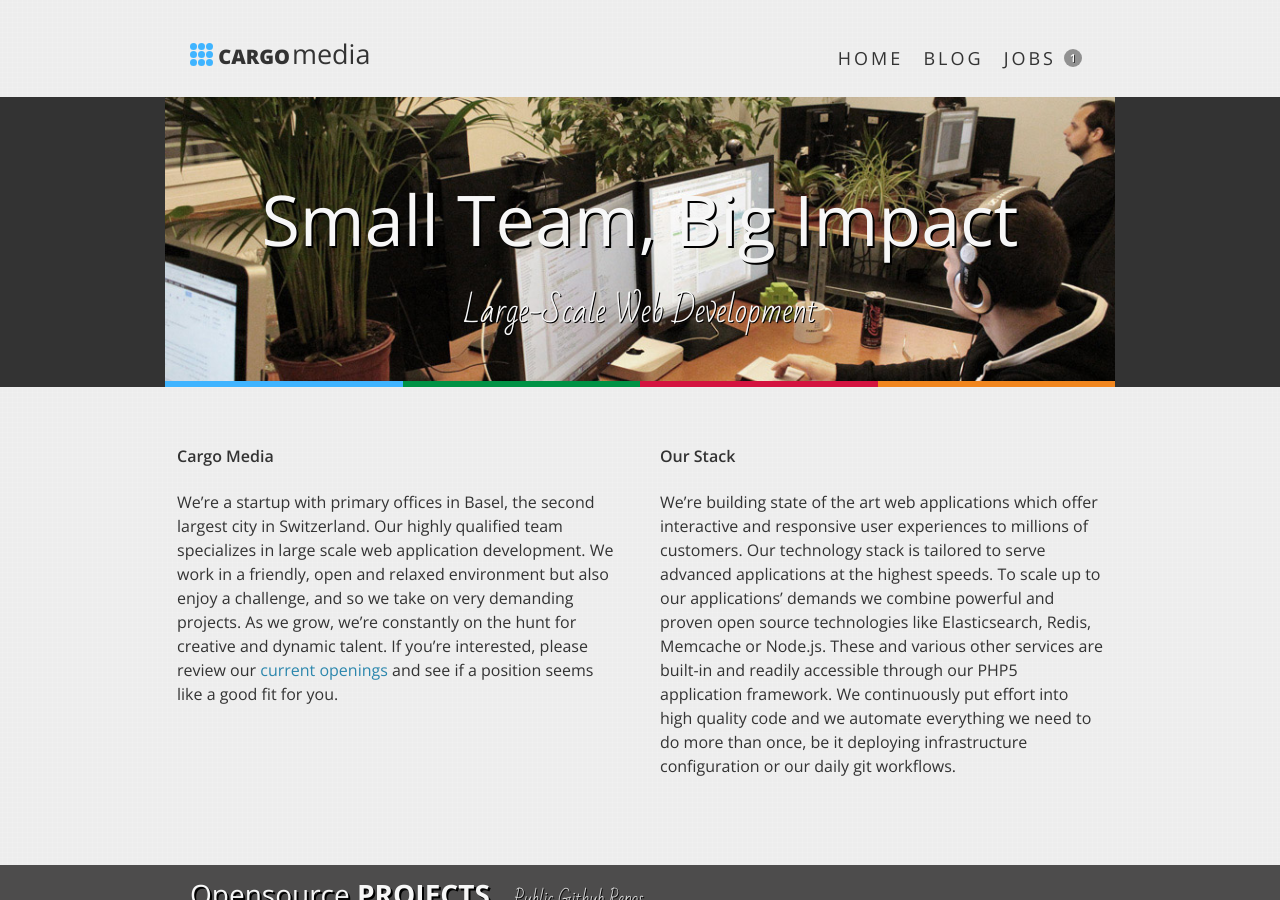
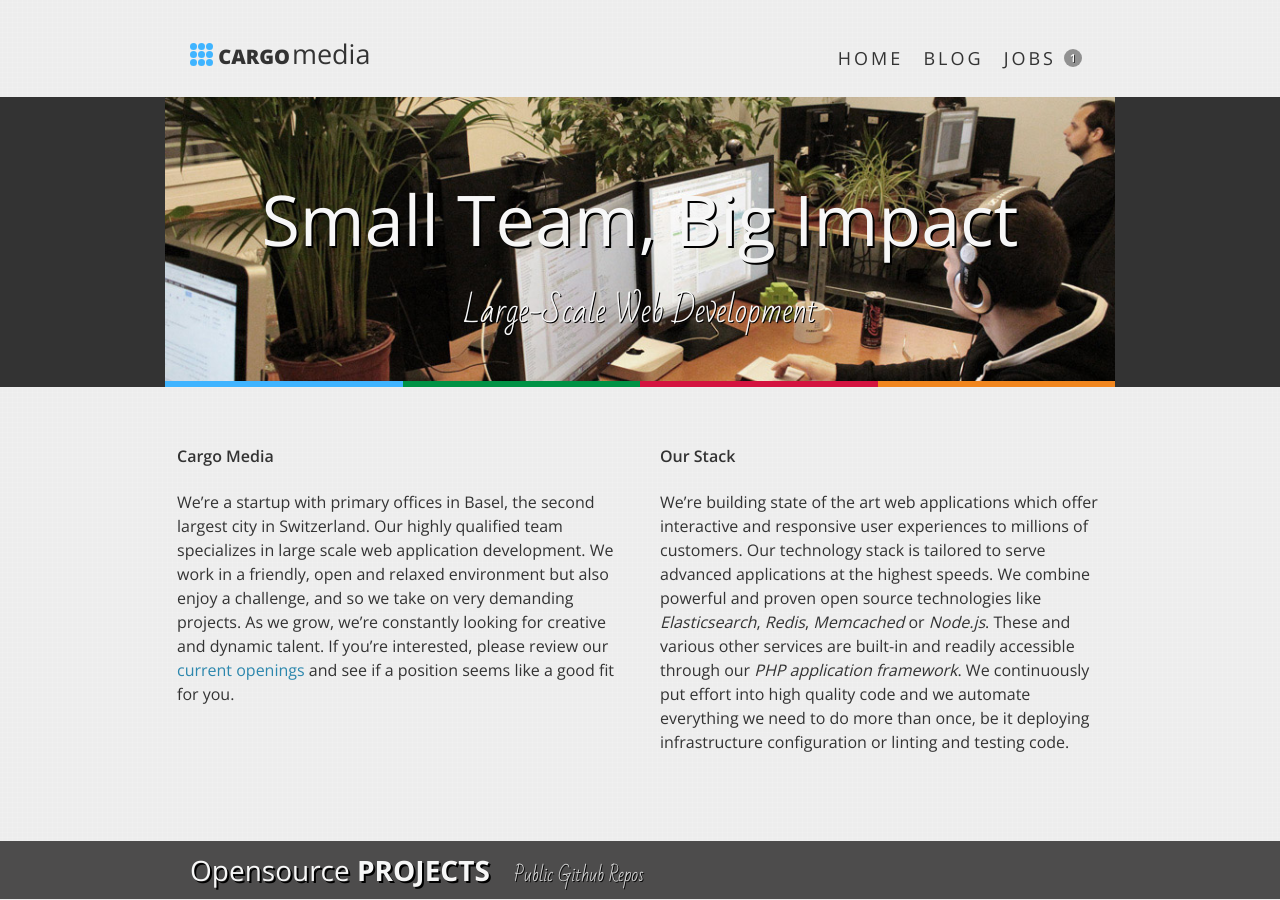
Before and after one commit to rysie/cargomedia.github.io, a Jekyll site: the page built from index.html, in a window 1280 px wide and 900 px high. Built offline with Jekyll 4.4.1, drawn with Linux system fonts in a browser that asks for light colours; Markdown is read by kramdown in place of the engine named in the settings.

Commit message:
copywriting

```diff
--- a/index.html
+++ b/index.html
@@ -19,14 +19,22 @@ slug: home
 	<div class="columns">
 		<div class="column2">
 			<h4>Cargo Media</h4>
-			<p>We’re a startup with primary offices in Basel, the second largest city in Switzerland. Our highly qualified team specializes in large scale web application development. We work in a friendly, open and relaxed environment but also enjoy a challenge, and so we take on very demanding projects. As we grow, we’re constantly on the hunt for creative and dynamic talent. If you’re interested, please review our
-				<a href="/jobs">current openings</a> and see if a position seems like a good fit for you.</p>
+			<p>
+                We’re a startup with primary offices in Basel, the second largest city in Switzerland. Our highly qualified team specializes in large scale web application development.
+                We work in a friendly, open and relaxed environment but also enjoy a challenge, and so we take on very demanding projects.
+                As we grow, we’re constantly looking for creative and dynamic talent.
+                If you’re interested, please review our
+				<a href="/jobs">current openings</a> and see if a position seems like a good fit for you.
+            </p>
 		</div>
 		<div class="column2">
 			<h4>Our Stack</h4>
-			<p>We’re building state of the art web applications which offer interactive and responsive user experiences to millions of customers. Our technology stack is tailored to serve advanced applications at the highest speeds.
-			To scale up to our applications’ demands we combine powerful and proven open source technologies like Elasticsearch, Redis, Memcache or Node.js. These and various other services are built-in and readily accessible through our PHP5 application framework.
-			We continuously put effort into high quality code and we automate everything we need to do more than once, be it deploying infrastructure configuration or our daily git workflows.</p>
+			<p>
+                We’re building state of the art web applications which offer interactive and responsive user experiences to millions of customers. Our technology stack is tailored to serve advanced applications at the highest speeds.
+			    We combine powerful and proven open source technologies like <em>Elasticsearch</em>, <em>Redis</em>, <em>Memcached</em> or <em>Node.js</em>.
+                These and various other services are built-in and readily accessible through our <em>PHP application framework</em>.
+                We continuously put effort into high quality code and we automate everything we need to do more than once, be it deploying infrastructure configuration or linting and testing code.
+            </p>
 		</div>
 	</div>
 </article>
```
